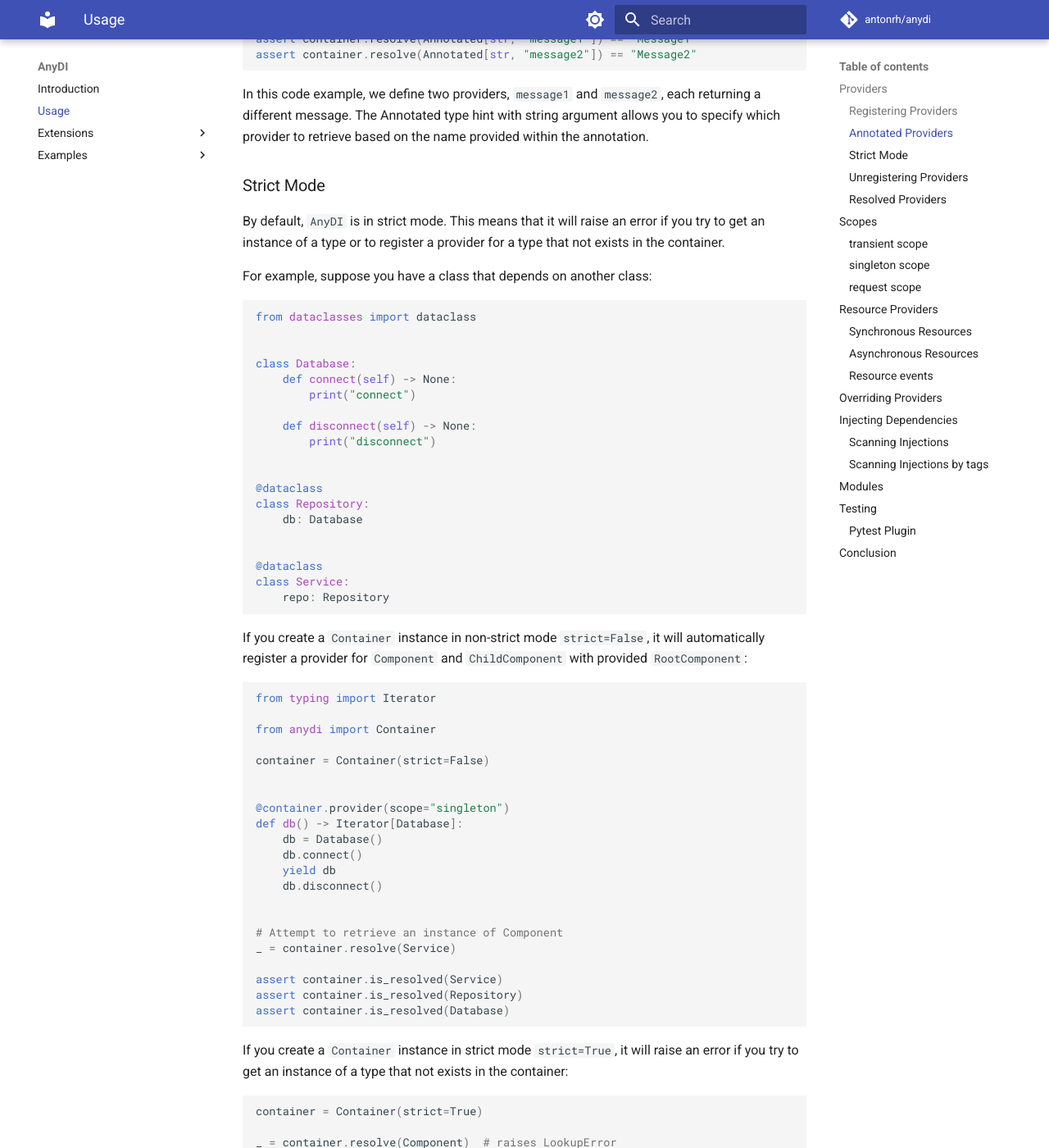
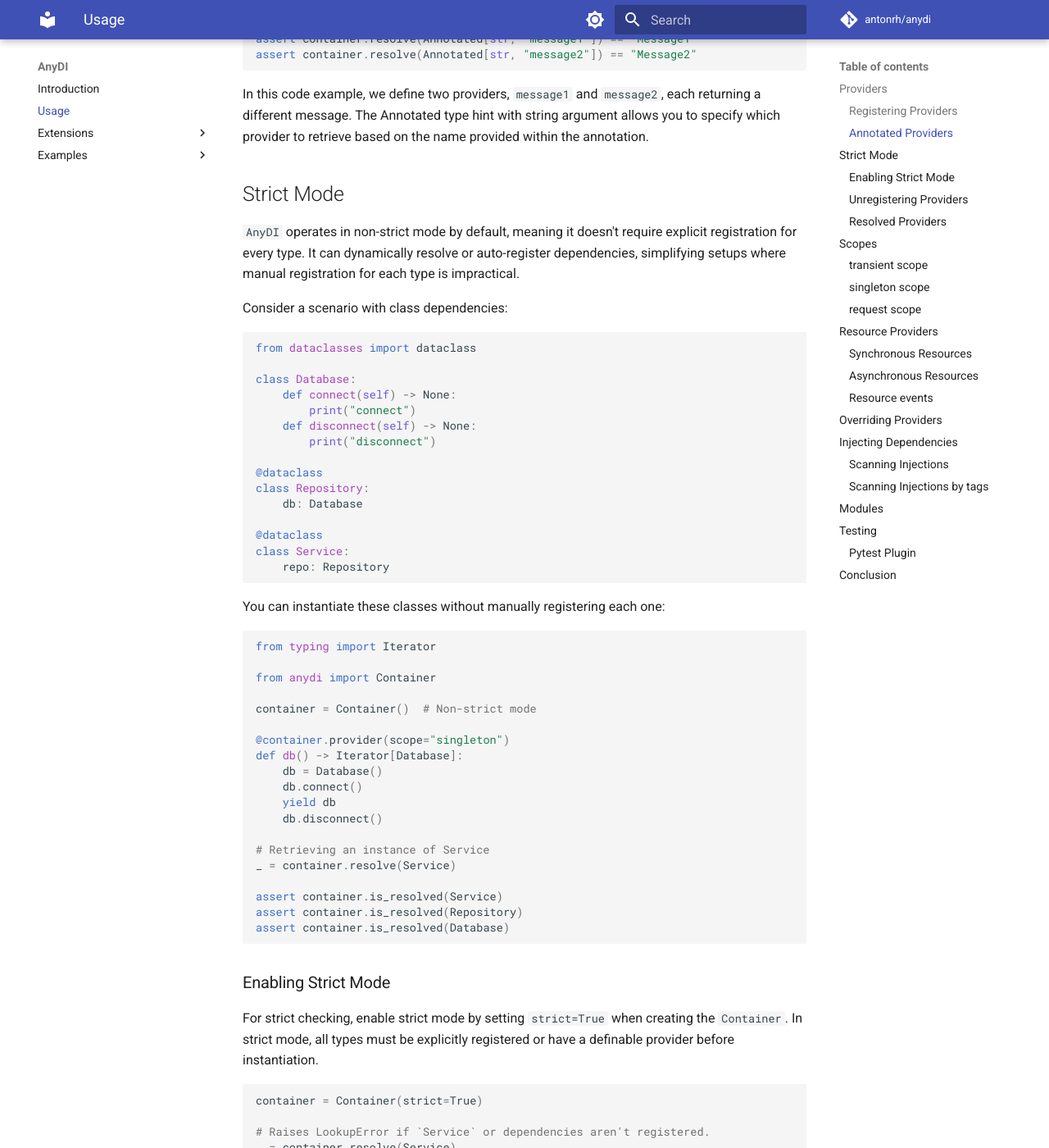
Before and after one commit to antonrh/anydi, an MkDocs documentation site: the page built from docs/usage.md, in a window 1280 px wide and 1400 px high, scrolled down 1508 px. Shown: the whole window at 82% size. Built offline with MkDocs 1.6.1 and Material for MkDocs 9.7.7, drawn with Linux system fonts in a browser that asks for light colours; comment, search, counter and statistics services are not loaded.

Commit message:
Default non strict mode

````diff
--- a/docs/usage.md
+++ b/docs/usage.md
@@ -70,44 +70,39 @@ assert container.resolve(Annotated[str, "message2"]) == "Message2"
 In this code example, we define two providers, `message1` and `message2`, each returning a different message. The Annotated type hint with string argument allows you to specify which provider to retrieve based on the name provided within the annotation.
 
 
-### Strict Mode
+## Strict Mode
 
-By default, `AnyDI` is in strict mode. This means that it will raise an error if you try to get an instance of a type or
-to register a provider for a type that not exists in the container.
 
-For example, suppose you have a class that depends on another class:
+`AnyDI` operates in non-strict mode by default, meaning it doesn't require explicit registration for every type. It can dynamically resolve or auto-register dependencies, simplifying setups where manual registration for each type is impractical.
+
+Consider a scenario with class dependencies:
 
 ```python
 from dataclasses import dataclass
 
-
 class Database:
     def connect(self) -> None:
         print("connect")
-
     def disconnect(self) -> None:
         print("disconnect")
-
 
 @dataclass
 class Repository:
     db: Database
-
 
 @dataclass
 class Service:
     repo: Repository
 ```
 
-If you create a `Container` instance in non-strict mode `strict=False`, it will automatically register a provider for `Component` and `ChildComponent` with provided `RootComponent`:
+You can instantiate these classes without manually registering each one:
 
 ```python
 from typing import Iterator
 
 from anydi import Container
 
-container = Container(strict=False)
-
+container = Container()  # Non-strict mode
 
 @container.provider(scope="singleton")
 def db() -> Iterator[Database]:
@@ -116,8 +111,7 @@ def db() -> Iterator[Database]:
     yield db
     db.disconnect()
 
-
-# Attempt to retrieve an instance of Component
+# Retrieving an instance of Service
 _ = container.resolve(Service)
 
 assert container.is_resolved(Service)
@@ -125,12 +119,15 @@ assert container.is_resolved(Repository)
 assert container.is_resolved(Database)
 ```
 
-If you create a `Container` instance in strict mode `strict=True`, it will raise an error if you try to get an instance of a type that not exists in the container:
+### Enabling Strict Mode
+
+For strict checking, enable strict mode by setting `strict=True` when creating the `Container`. In strict mode, all types must be explicitly registered or have a definable provider before instantiation.
 
 ```python
 container = Container(strict=True)
 
-_ = container.resolve(Component)  # raises LookupError
+# Raises LookupError if `Service` or dependencies aren't registered.
+_ = container.resolve(Service)
 ```
 
 ### Unregistering Providers
````
Also changed, not shown: 3 other files.
